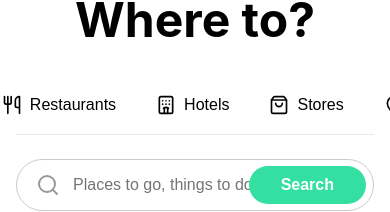
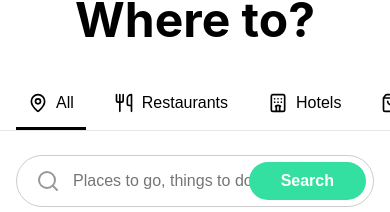
Before and after one commit to GlennSilpa/sxmtravelguide, a React (Vite) app: page / in a window 390 px wide. Shown: the part 115-327 px from the top of the page. Built offline with nearby package versions, Linux system fonts and the light colour scheme.

Commit message:
made category row scrollable on mobile

```diff
--- a/src/index.css
+++ b/src/index.css
@@ -608,16 +608,68 @@
     font-size: 16px;
   }
 
-  /* Category buttons - better wrapping */
+  /* Category buttons - horizontal scroll on mobile */
   .category-buttons {
     gap: 8px;
-    justify-content: center;
+    justify-content: flex-start;
+    flex-wrap: nowrap;
+    overflow-x: auto;
+    overflow-y: hidden;
+    -webkit-overflow-scrolling: touch;
+    scrollbar-width: none; /* Firefox */
+    -ms-overflow-style: none; /* IE/Edge */
+    padding-bottom: 8px;
+    scroll-snap-type: x mandatory; /* Snap scrolling for better UX */
+  }
+
+  /* Hide scrollbar for Chrome/Safari */
+  .category-buttons::-webkit-scrollbar {
+    display: none;
   }
 
   .category-btn {
     padding: 10px 16px;
     font-size: 14px;
-    flex: 0 1 auto;
+    flex: 0 0 auto; /* Don't shrink, don't grow */
+    white-space: nowrap;
+    scroll-snap-align: start; /* Snap to buttons */
+  }
+
+  /* Visual hint that content is scrollable */
+  .category-buttons::after {
+    content: '';
+    flex: 0 0 16px;
+    height: 1px;
+  }
+
+  /* Mobile horizontal scroll for category tabs container */
+  .category-tabs-wrapper {
+    overflow-x: auto !important;
+    overflow-y: hidden !important;
+    -webkit-overflow-scrolling: touch !important;
+    scrollbar-width: none !important;
+    -ms-overflow-style: none !important;
+    scroll-behavior: smooth;
+    margin: 0 -16px; /* Extend to screen edges */
+    padding: 0 16px; /* Add padding back inside */
+  }
+
+  .category-tabs-wrapper::-webkit-scrollbar {
+    display: none;
+  }
+
+  .category-tabs-container {
+    flex-wrap: nowrap !important;
+    scroll-snap-type: x mandatory;
+    justify-content: flex-start !important; /* Align left for scrolling */
+    gap: 16px !important; /* Reduce gap on mobile */
+  }
+
+  .category-tab-btn {
+    flex-shrink: 0 !important;
+    white-space: nowrap !important;
+    scroll-snap-align: start;
+    padding: 14px 12px !important; /* Slightly smaller padding */
   }
 
   /* Places grid - 1 column on mobile */
```
